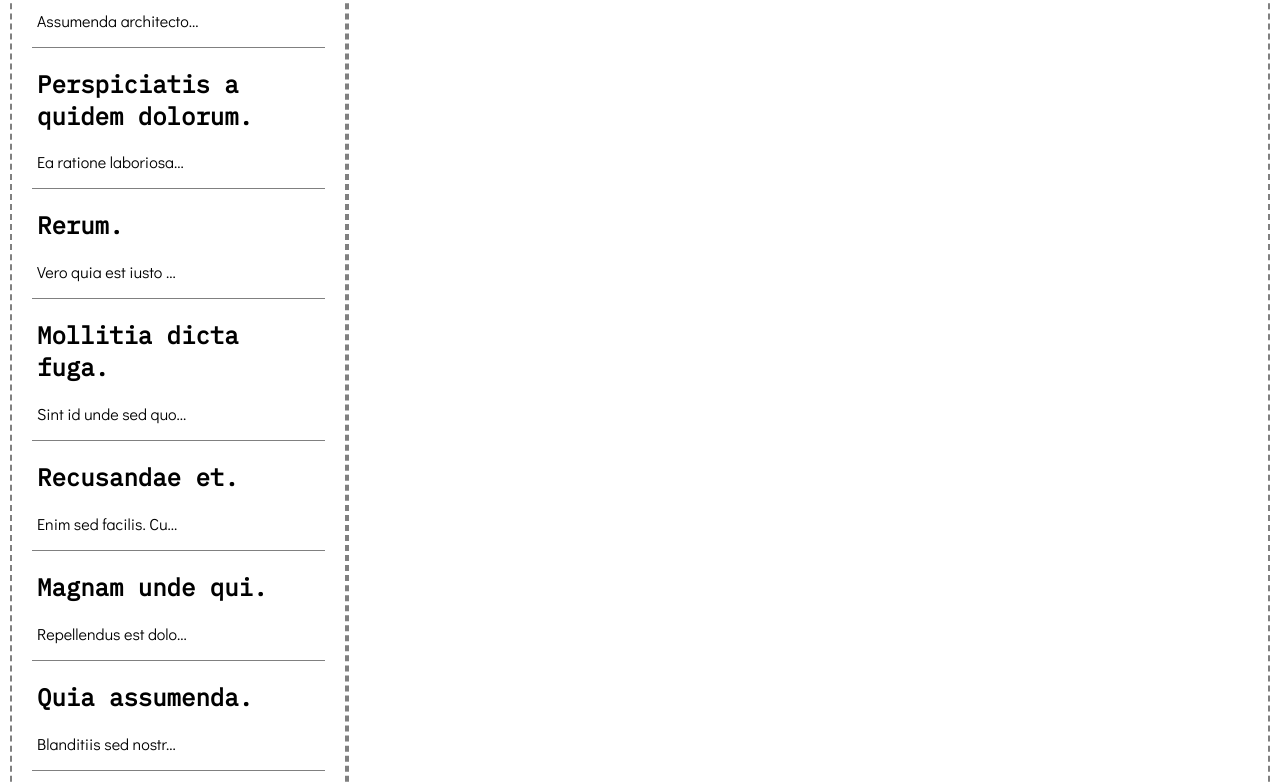
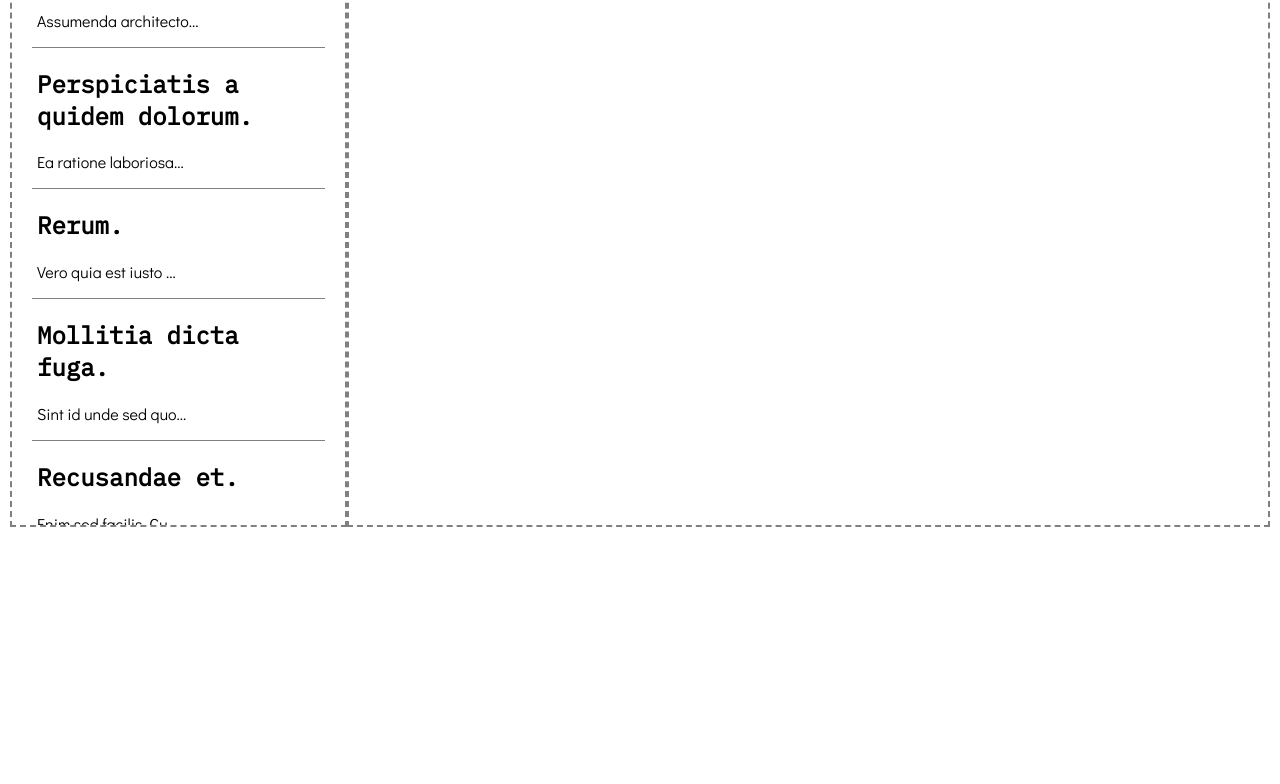
Before and after one commit to 1stofhername/react-rant-note, a React app: page / in a window 1280 px wide. Shown: the part 305-1089 px from the top of the page. After the commit the page ends 842 px from the top, so only its background shows below. Built offline with nearby package versions, Linux system fonts and the light colour scheme; data requests are answered from the project's data file.

Commit message:
Add scrollbar style to master-detail-element div

```diff
--- a/src/assets/css/brooke.css
+++ b/src/assets/css/brooke.css
@@ -132,6 +132,8 @@ div.sidebar ul li:hover {
   margin: 10px 0px;
   padding: 20px;
   border: 2px dashed grey;
+  overflow-y:scroll;
+  height: 600px;
 }
 
 .sidebar {
```
